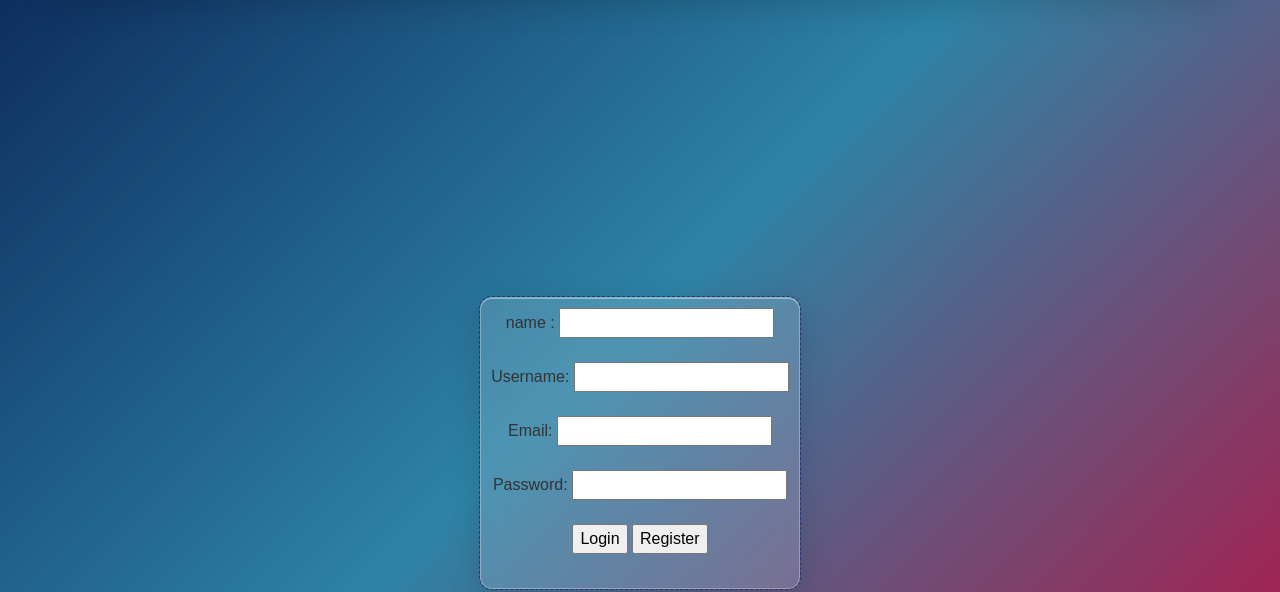
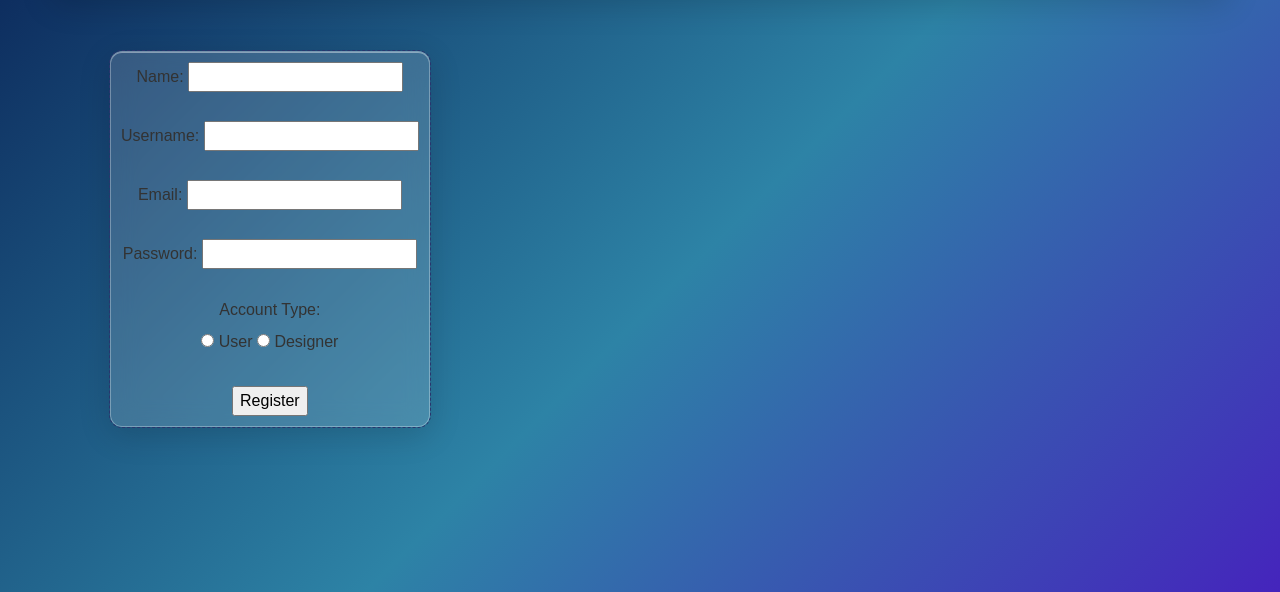
Before and after one commit to Emiliosxu/cmpsc390-gw, a plain HTML site: page sprint 1 ken/register.html in a window 1280 px wide. Shown: the part 235-827 px from the top of the page. Drawn offline with nearby package versions, Linux system fonts and the light colour scheme.

Commit message:
changing in login, user dashboard

```diff
--- a/sprint 1 ken/register.html
+++ b/sprint 1 ken/register.html
@@ -12,7 +12,7 @@
         <style>
             body {
                 background-color: #06194e;
-                background: linear-gradient(135deg, #06194e, #2D83A6, #c30739);
+                background: linear-gradient(135deg, #06194e, #2D83A6, #4c07c3);
                 background-size: 300% 300%;
                 animation: gradientMove 10s ease infinite;
 
@@ -80,8 +80,9 @@
 
             .container-flex {
                 display: flex;
-                justify-content: center;
-                align-items: center;
+                justify-content: flex-start;
+                align-items: flex-start;
+                padding-inline-start: 30px;
                 height: 100vh;
             }
 
@@ -121,18 +122,38 @@
         <br>
         <div class="container-flex">
 
+            <form class="chrome-effect" method="POST" action="">
 
+                <label for="name">Name:</label>
+                <input type="text" id="name" name="name" required>
+                <br><br>
 
-            <form class="chrome-effect" action="post " <label for="name "> name : <input type="text" id="name "
-                    name="name " required> <br><br>
-                <label for="username"> Username: <input type="text" id="username" name="username" required> <br><br>
+                <label for="username">Username:</label>
+                <input type="text" id="username" name="username" required>
+                <br><br>
 
-                    <label for="email"> Email: <input type="email" id="email" name="email" required> <br><br>
-                        <label for="password"> Password: <input type="password" id="password" name="password" required>
-                            <br><br>
-                            <input type="submit" value="Login">
-                            <input type="submit" value="Register">
+                <label for="email">Email:</label>
+                <input type="email" id="email" name="email" required>
+                <br><br>
+
+                <label for="password">Password:</label>
+                <input type="password" id="password" name="password" required>
+                <br><br>
+
+                <!-- ACCOUNT TYPE SECTION -->
+                <label>Account Type:</label><br>
+
+                <input type="radio" id="user" name="accountType" value="user" required>
+                <label for="user">User</label>
+
+                <input type="radio" id="designer" name="accountType" value="designer">
+                <label for="designer">Designer</label>
+
+                <br><br>
+
+                <input type="submit" value="Register">
             </form>
+
         </div>
     </body>
 
```
Also changed, not shown: sprint 1 ken/aboutus.html (+1 -1 lines), sprint 1 ken/index.html (+17 -5 lines), sprint 1 ken/login.html (+4 -4 lines), sprint 1 ken/userdash.html (+1 -1 lines).
